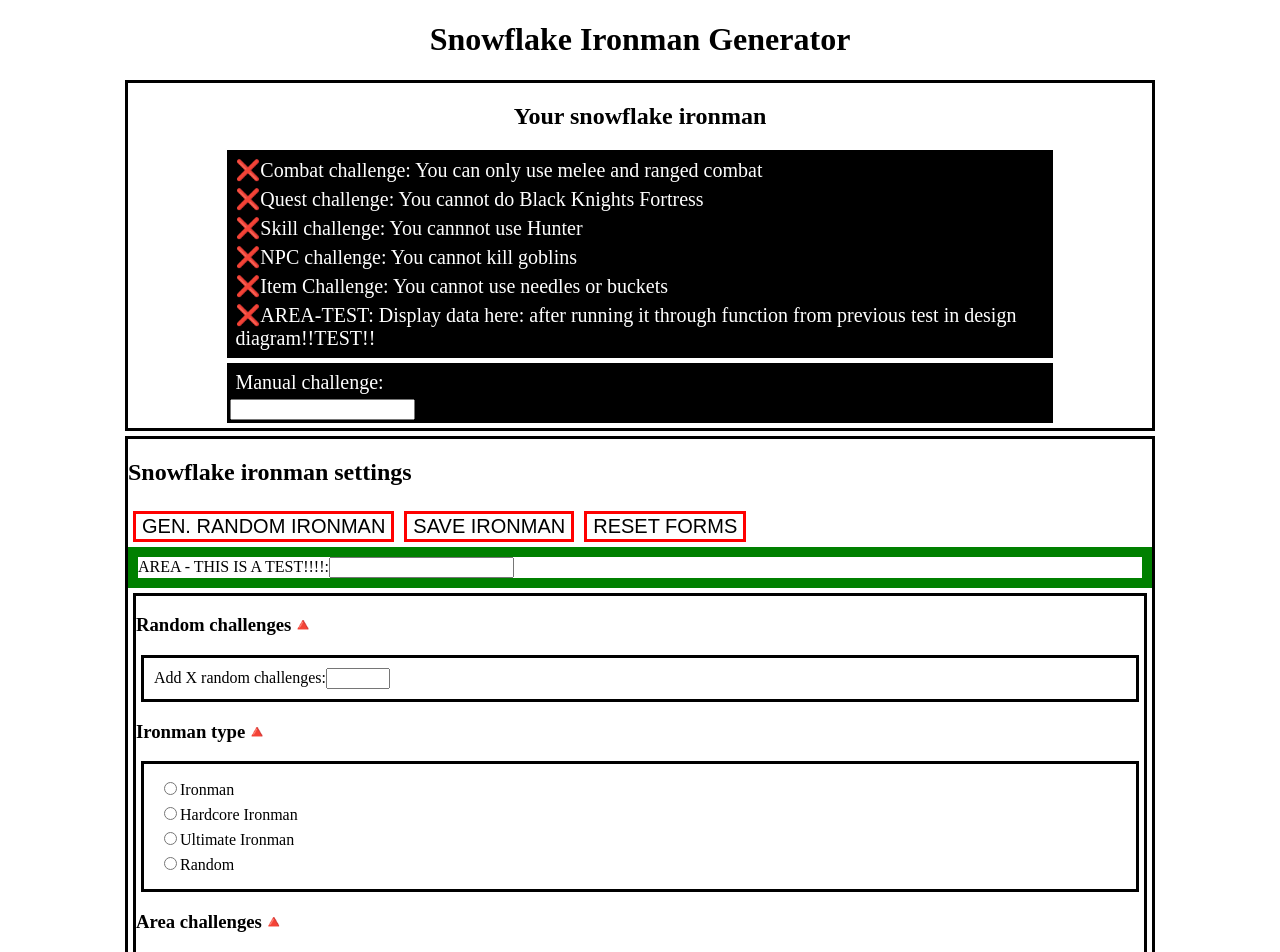
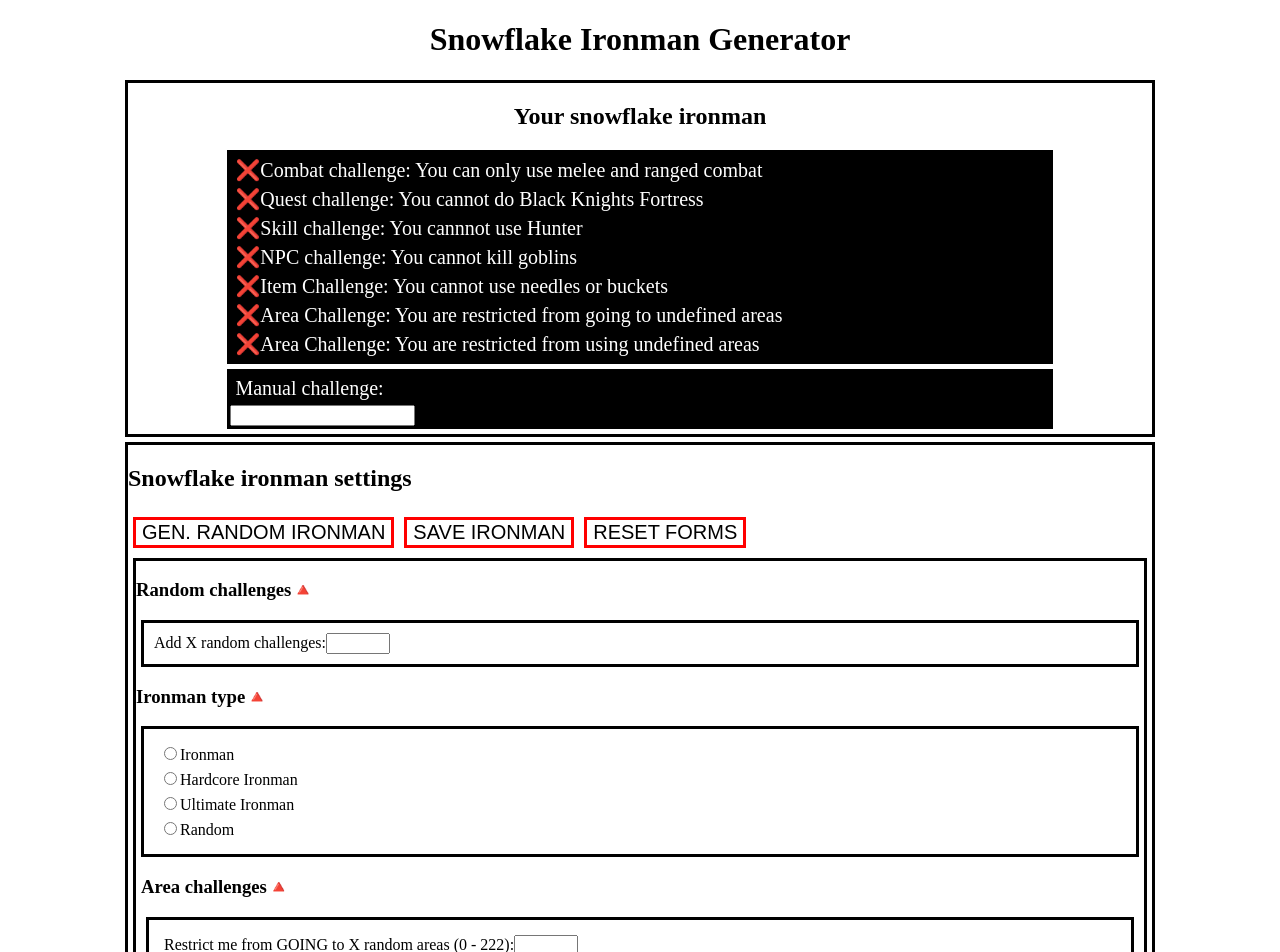
Before and after one commit to Yonkai/ironman-challenge-maker, a Next.js app: page / in a window 1280 px wide. Shown: the top 952 px of the page. Built offline with nearby package versions, Linux system fonts and the light colour scheme.

Commit message:
Add design flow for rest of forms

```diff
--- /dev/null
+++ b/STATE_KEYS.js
@@ -0,0 +1,15 @@
+// stores keys on state from challenge/restrictions snowflake ironman forms
+// only for storing KEYS, not data... Don't wanna do that lol
+// Nested objects represent forms
+const STATE_KEYS = {
+  AREA: {
+    GOING_AREA: 'GOING_AREA',
+    GOING_AREA_MOD: 'GOING_AREA_MOD',
+    USING_AREA: 'USING_AREA',
+    USING_AREA_MOD: 'USING_AREA_MOD',
+    SEARCH_AREA: 'SEARCH_AREA',
+    SEARCH_AREA_MOD: 'SEARCH_AREA_MOD'
+  }
+}
+
+export default STATE_KEYS
--- a/components/IronmanDisplayChallenges.js
+++ b/components/IronmanDisplayChallenges.js
@@ -1,4 +1,7 @@
 import React, { Component } from 'react'
+
+// Displayers
+import AreaDisplay from './displayers/AreaDisplay'
 
 class IronmanDisplayChallenges extends Component {
   constructor (props) {
@@ -17,7 +20,9 @@ class IronmanDisplayChallenges extends Component {
         <p>❌Skill challenge: You cannnot use Hunter</p>
         <p>❌NPC challenge: You cannot kill goblins</p>
         <p>❌Item Challenge: You cannot use needles or buckets</p>
-        <p>{`❌AREA-TEST: Display data here: ${this.props.modifiedArea} after running it through function from previous test in design diagram!!TEST!!`}</p>
+        <AreaDisplay
+          rootState={this.props.rootState}
+        />
 
       </div>
       <div>
--- a/components/IronmanSettings.js
+++ b/components/IronmanSettings.js
@@ -15,7 +15,6 @@ class IronmanSettings extends Component {
         <button onClick={this.GenSet}>SAVE IRONMAN</button>
         <button onClick={this.GenSet}>RESET FORMS</button>
         {/* TEST */}
-        <Area area={this.props.area} handleChange={this.props.handleChange} />
 
         <div className='area-restrictions'>
           {/* Generates object through class based on input */}
@@ -46,23 +45,8 @@ class IronmanSettings extends Component {
                 <label htmlFor='random'>Random</label>
               </div>
             </div>
-            <h3>Area challenges🔺</h3>
-            <div className='area-challenges'>
-              <div>
-                <label htmlFor='areas'>Restrict me from GOING to X random areas (0 - 222):</label>
-                <input type='number' name='areas'
-                  min='0' max='222' />
-              </div>
-              <div>
-                <label htmlFor='areas'>Restrict me from USING to X random areas (0 - 222):</label>
-                <input type='number' name='areas'
-                  min='0' max='222' />
-              </div>
-              <div>
-                <label htmlFor='search-areas'>Search:</label>
-                <input type='text' name='search-areas' />
-              </div>
-            </div>
+            <Area handleChange={this.props.handleChange} />
+
             <h3>Combat challenges</h3>
             <h3>Skill challenges</h3>
             <h3>Minigame challenges</h3>
@@ -86,7 +70,7 @@ class IronmanSettings extends Component {
           {/* "Restrict me from using X areas", "Allow me to go to X areas" basically the same thing. */}
         </div>
 
-        <style jsx>
+        <style global jsx>
           {`
                 .settings-main{
                   border:3px solid black;
--- /dev/null
+++ b/components/displayers/AreaDisplay.js
@@ -0,0 +1,24 @@
+import STATE_KEYS from '../../STATE_KEYS.js'
+
+const AreaDisplay = (props) => {
+  return (
+    <div>
+
+      <p>{`❌Area Challenge: You are restricted from going to
+      ${props.rootState[STATE_KEYS.AREA.USING_AREA]} areas`}</p>
+
+      <p>{`❌Area Challenge: You are restricted from using
+      ${props.rootState[STATE_KEYS.AREA.GOING_AREA]} areas`}</p>
+      {/* extract this: */}
+      <style jsx>{`
+            p{
+              color:white;
+              font-size:20px;
+              margin:5px;
+            `}
+      </style>
+    </div>
+  )
+}
+
+export default AreaDisplay
--- a/components/form-comps/Area.js
+++ b/components/form-comps/Area.js
@@ -1,20 +1,32 @@
 import areaModifier from '../modifiers/areaModifier.js'
+import STATE_KEYS from '../../STATE_KEYS.js'
 
 const Area = (props) => {
   return (
     <div>
-      <form >
-        <label>
-          AREA - THIS IS A TEST!!!!:
-          <input type='text' name='area' value={props.area} onChange={(event) => props.handleChange('modarea', areaModifier, event)} />
-        </label>
-      </form>
+      {/* <label>
+          !!!TEST INPUT!!!
+        <input type='text' name='area' value={props.area} onChange={(event) => props.handleChange('modArea', areaModifier, event)} />
+      </label> */}
+      <h3>Area challenges🔺</h3>
+      <div className='area-challenges'>
+        <div>
+          <label htmlFor={STATE_KEYS.AREA.GOING_AREA}>Restrict me from GOING to X random areas (0 - 222):</label>
+          <input type='number' name={STATE_KEYS.AREA.GOING_AREA}
+            min='0' max='222' onChange={(event) => props.handleChange(STATE_KEYS.AREA.GOING_AREA_MOD, areaModifier, event)} />
+        </div>
+        <div>
+          <label htmlFor={STATE_KEYS.AREA.USING_AREA}>Restrict me from USING to X random areas (0 - 222):</label>
+          <input type='number' name={STATE_KEYS.AREA.USING_AREA}
+            min='0' max='222' onChange={(event) => props.handleChange(STATE_KEYS.AREA.USING_AREA_MOD, areaModifier, event)} />
+        </div>
+        <div>
+          <label htmlFor={STATE_KEYS.AREA.SEARCH_AREA}>Search:</label>
+          <input type='text' name={STATE_KEYS.AREA.SEARCH_AREA} onChange={(event) => props.handleChange(STATE_KEYS.AREA.SEARCH_AREA_MOD, areaModifier, event)} />
+        </div>
+      </div>
       <style jsx>
-        {`
-            div{
-                border:10px solid green;
-            }
-          `}
+        {``}
       </style>
     </div>
   )
--- a/pages/index.js
+++ b/pages/index.js
@@ -1,15 +1,11 @@
 import React, { Component } from 'react'
-import challenges from '../challenges.js'
 import IronmanDisplayChallenges from '../components/IronmanDisplayChallenges.js'
 import IronmanSettings from '../components/IronmanSettings.js'
 
 class IronmanChallengeRoot extends Component {
   constructor (props) {
     super(props)
-    this.state = {
-      area: '',
-      modarea: ''
-    }
+    this.state = {}
     // See design PSD for where this sits in reference to rest of applications
     this.handleChange = this.handleChange.bind(this)
   }
@@ -39,12 +35,12 @@ class IronmanChallengeRoot extends Component {
         <h1>Snowflake Ironman Generator</h1>
         <div>
           <IronmanDisplayChallenges
-            modifiedArea={this.state.modarea}
+            rootState={this.state}
           />
 
           <IronmanSettings
-            area={this.state.area}
-            handleChange={this.handleChange} />
+            handleChange={this.handleChange}
+          />
         </div>
         <section />
 
```
